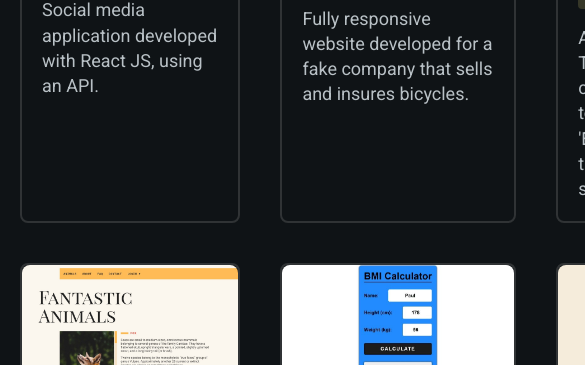
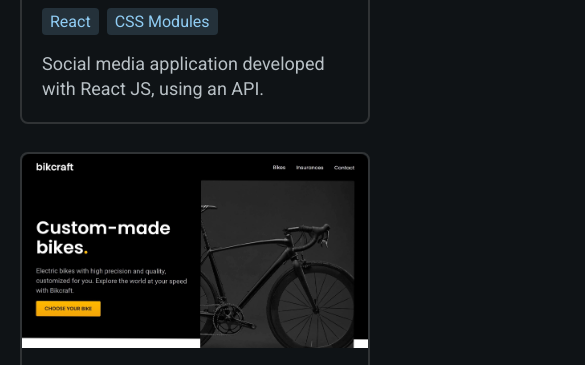
Before and after one commit to diegovianaf/portfolio, a plain HTML site: page index.html in a window 390 px wide. Shown: the part 2511-2876 px from the top of the page, 585 px wide, since content can reach past the window. Drawn offline with nearby package versions, Linux system fonts and the light colour scheme; files that its build step writes are made by us from their sources.

Commit message:
add breakpoints

```diff
--- a/css/scss/_projects.scss
+++ b/css/scss/_projects.scss
@@ -3,8 +3,22 @@
 
   .projects-list {
     display: grid;
-    grid-template-columns: 1fr 1fr 1fr;
+    grid-template-columns: repeat(3, 1fr);
     gap: 40px;
+
+    @include device(large) {
+      grid-template-columns: 1fr 1fr;
+      gap: 28px;
+    }
+
+    @include device(medium) {
+      grid-template-columns: 1fr;
+      margin: 32px;
+    }
+
+    @include device(small) {
+      margin: 0;
+    }
 
     .projects-card {
       flex: 1 1 280px;
@@ -40,6 +54,7 @@
           align-items: center;
           display: flex;
           justify-content: space-between;
+          gap: 12px;
 
           .card-icons {
             align-items: center;
```
